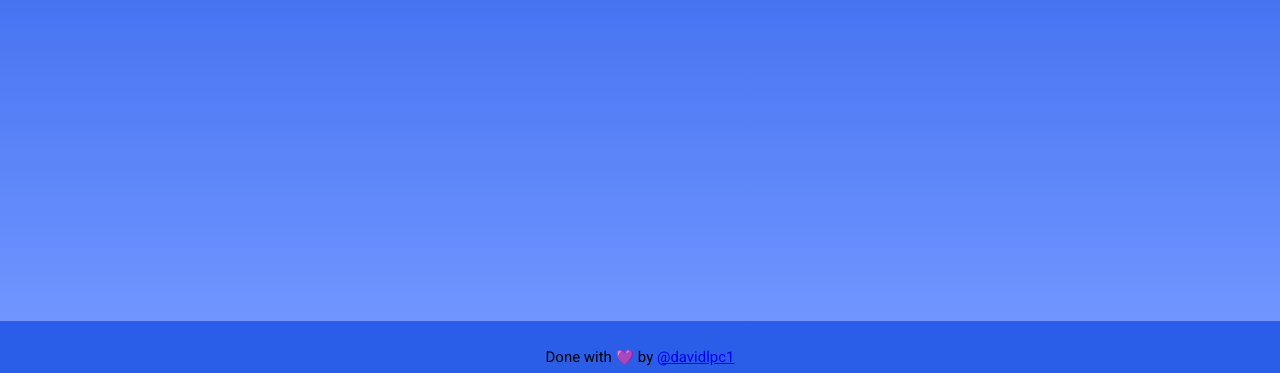
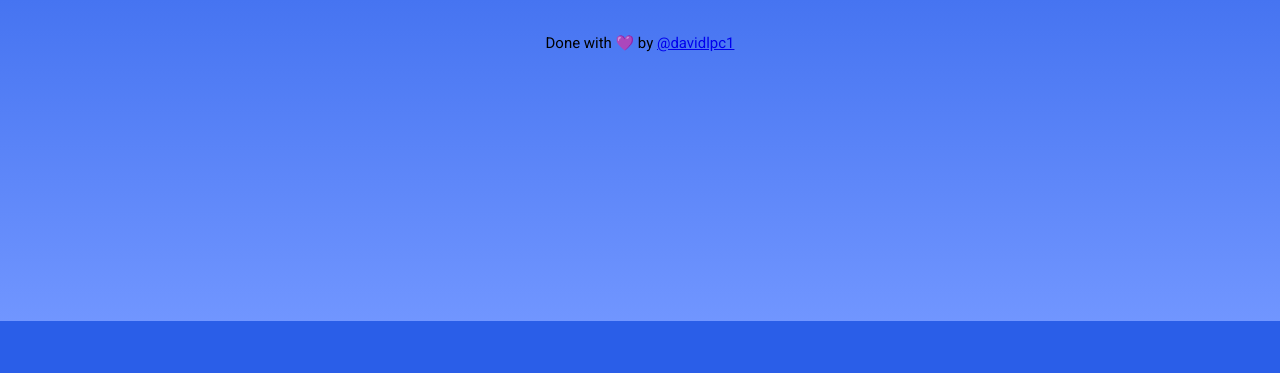
Before and after one commit to davidlpc1/discord-bot, a website: page public/index.html in a window 1280 px wide. Shown: the part 427-800 px from the top of the page. Drawn offline with Linux system fonts and the light colour scheme.

Commit message:
:bug: fixing css position in footer

```diff
--- a/public/style.css
+++ b/public/style.css
@@ -79,11 +79,9 @@ main ul {
 }
 
 footer {
-    position:absolute;
-    bottom:0;
-    right:0;
-    left:0;
+    width:100%;
 
+    margin-top:2rem;
     padding: 0.5rem;
     text-align: center;
 }
```
